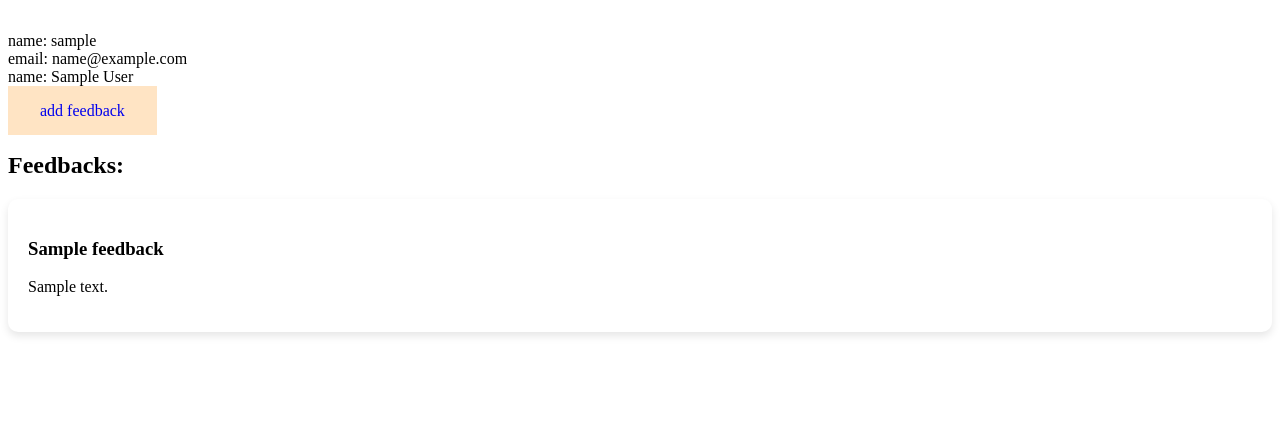
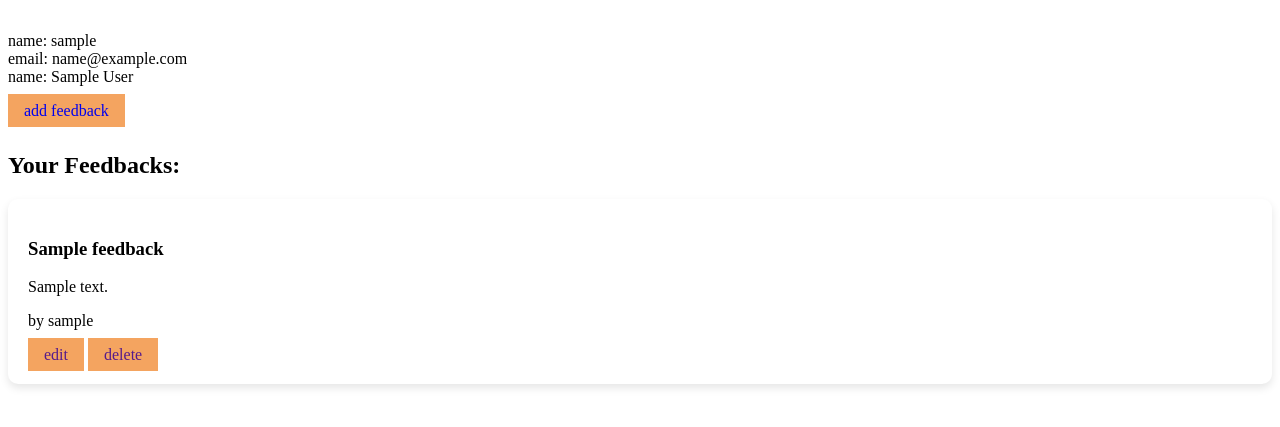
Before and after one commit to 000xzhou/Authorization-Exercise, a Flask app: a page that uses templates/user_info.html in a window 1280 px wide. Shown: the part 26-453 px from the top of the page. Run offline with Flask 3, Linux system fonts and the light colour scheme; the visitor is signed in with stand-in values (Sample User, id 1); tables that the repository leaves empty hold one stand-in row (values such as "Sample post").

Commit message:
added broken btns to all the feedbacks

```diff
--- a/app.py
+++ b/app.py
@@ -88,7 +88,7 @@ def user_info(username):
     # atm any login user can view any user
     if user:
         get_user = User.query.get_or_404(username, description="User not found")
-        get_feedback = Feedback.query.all()
+        get_feedback = Feedback.query.filter_by(username=user)
         return render_template("user_info.html", user=get_user, feedbacks=get_feedback)
     return "Not allow"
 
--- a/static/style.css
+++ b/static/style.css
@@ -16,8 +16,11 @@ nav {
   margin-bottom: 2rem;
 }
 .link-btn {
-  background-color: bisque;
-  padding: 1rem 2rem;
+  background-color: sandybrown;
+  padding: 0.5rem 1rem;
+}
+.link-btn:hover {
+  background-color: salmon;
 }
 .margin-bottom {
   margin-bottom: 1rem;
--- a/templates/user_info.html
+++ b/templates/user_info.html
@@ -8,10 +8,13 @@
   >add feedback</a
 >
 
-<h2 class="margin-top">Feedbacks:</h2>
+<h2 class="margin-top">Your Feedbacks:</h2>
 {% for feedback in feedbacks %}
 <div id="user-feedbacks" class="feedback-box">
   <h3>{{feedback.title}}</h3>
   <p>{{feedback.content}}</p>
+  <p>by {{feedback.username}}</p>
+  <a class="link-btn" href="">edit</a>
+  <a class="link-btn" href="">delete</a>
 </div>
 {% endfor %} {% endblock %}
```
Also changed, not shown: templates/index.html (+7 -0 lines).
